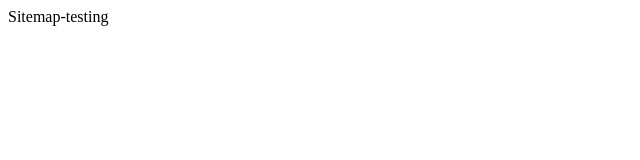
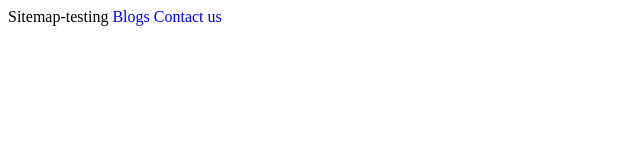
Before and after one commit to alelojett/alexis-puentes.github.io, a plain HTML site: page index.html in a window 1280 px wide. Shown: the whole page, without its empty margins (0-640 px from the left). Drawn offline with Linux system fonts and the light colour scheme.

Commit message:
testing-live-links
submitting testing elife links on crawl

```diff
--- a/index.html
+++ b/index.html
@@ -5,5 +5,7 @@
     </head>
     <body>
         Sitemap-testing
+        <a tr="" class="blogs" id="blogs" target="_blank" style="text-decoration: none;" href="https://elifelimo.com/blogs/en/">Blogs</a>
+        <a tr="" class="contact-us-link" id="contact-us-link" href="https://elifelimo.com/contact-us/en/" target="_blank" style="text-decoration: none;">Contact us</a>
     </body>
 </html>
```
